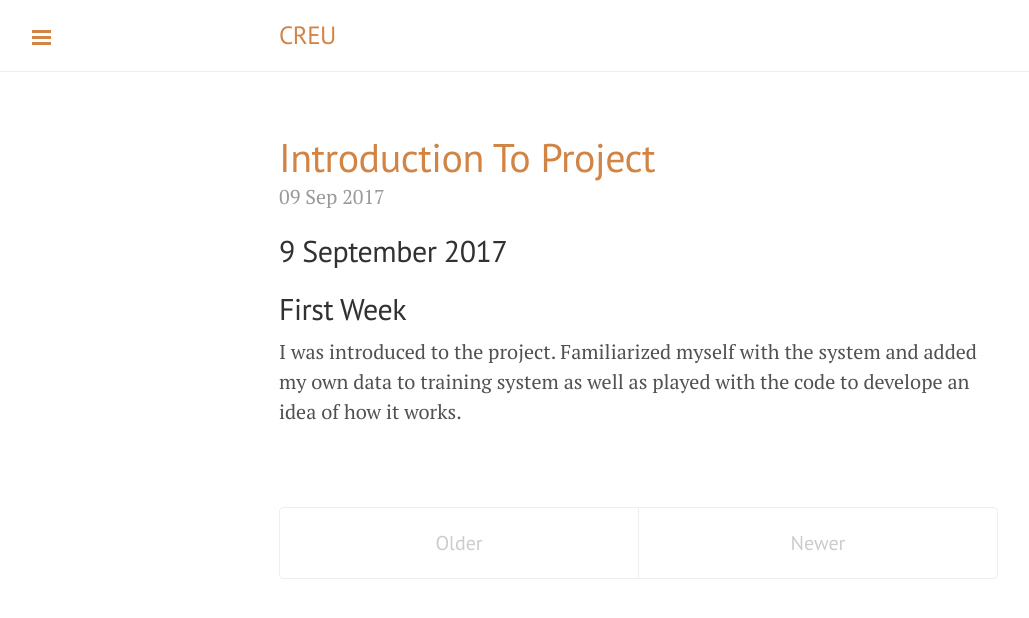
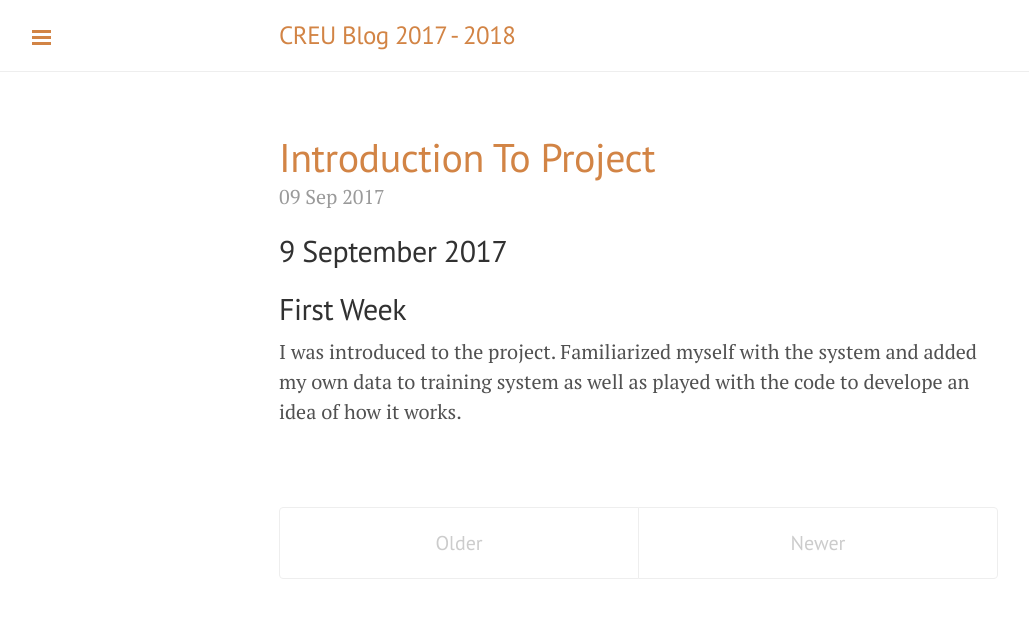
Before and after one commit to jenni-niels/CREU, a Jekyll site: the page built from index.html, in a window 1280 px wide. Shown: the top 618 px of the page, without its empty margins (1-1030 px from the left). Built offline with Jekyll 4.4.1, drawn with Linux system fonts in a browser that asks for light colours; the list of posts is cut into pages by our own code.

Commit message:
Update _config.yml

```diff
--- a/_config.yml
+++ b/_config.yml
@@ -17,6 +17,7 @@ permalink:           pretty
 
 # Setup
 name: CREU Blog 2017 - 2018
+title: CREU Blog 2017 - 2018
 description: Research of JN Matthews
 url:         https://jenni-niels.github.io/CREU_blog/
 paginate:            5
```
